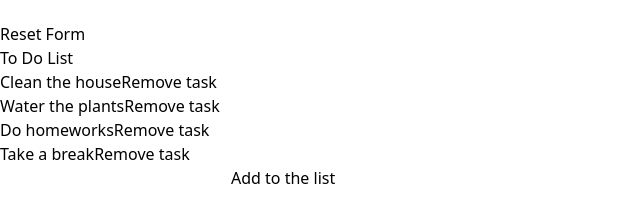
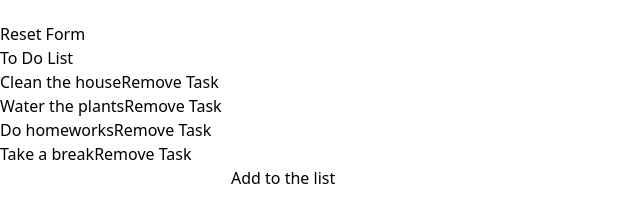
Before and after one commit to msimile/jsx-exercises, a React (Create React App) app in the folder react-exercises/: page / in a window 1280 px wide. Shown: the part 862-1078 px from the top of the page, without its empty margins (0-640 px from the left). Built offline with nearby package versions, Linux system fonts and the light colour scheme.

Commit message:
feat: render-props-01 complete

```diff
--- a/react-exercises/src/App.js
+++ b/react-exercises/src/App.js
@@ -27,7 +27,16 @@ export class App extends React.Component {
           <InteractiveWelcome />
           <Login />
           <UncontrolledLogin />
-          <TodoList />
+          <TodoList
+            render={(state, remove) =>
+              state.todos.map((todo, index) => (
+                <li key={index}>
+                  {todo}
+                  <button onClick={remove}>Remove Task</button>
+                </li>
+              ))
+            }
+          />
         </Container>
       </div>
     );
--- a/react-exercises/src/TodoList.js
+++ b/react-exercises/src/TodoList.js
@@ -45,14 +45,7 @@ export class TodoList extends React.Component {
     return (
       <div>
         <h1>To Do List</h1>
-        <ul>
-          {this.state.todos.map((todo, index) => (
-            <li key={index}>
-              {todo}
-              <button onClick={this.handleRemoveButton}>Remove task</button>
-            </li>
-          ))}
-        </ul>
+        <ul>{this.props.render(this.state, this.handleRemoveButton)}</ul>
         <input
           name="newTodo"
           value={this.state.newTodo}
```
